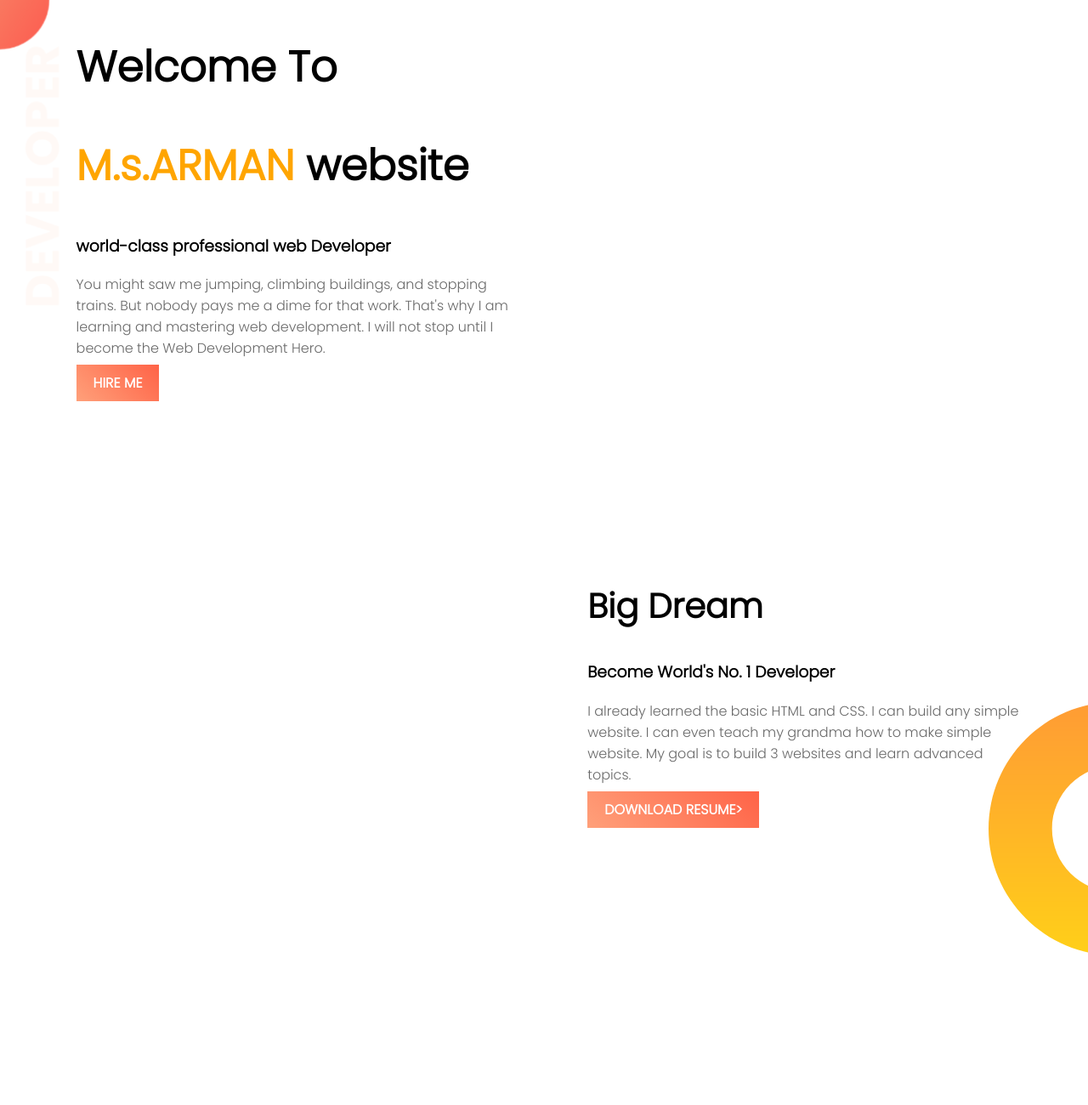
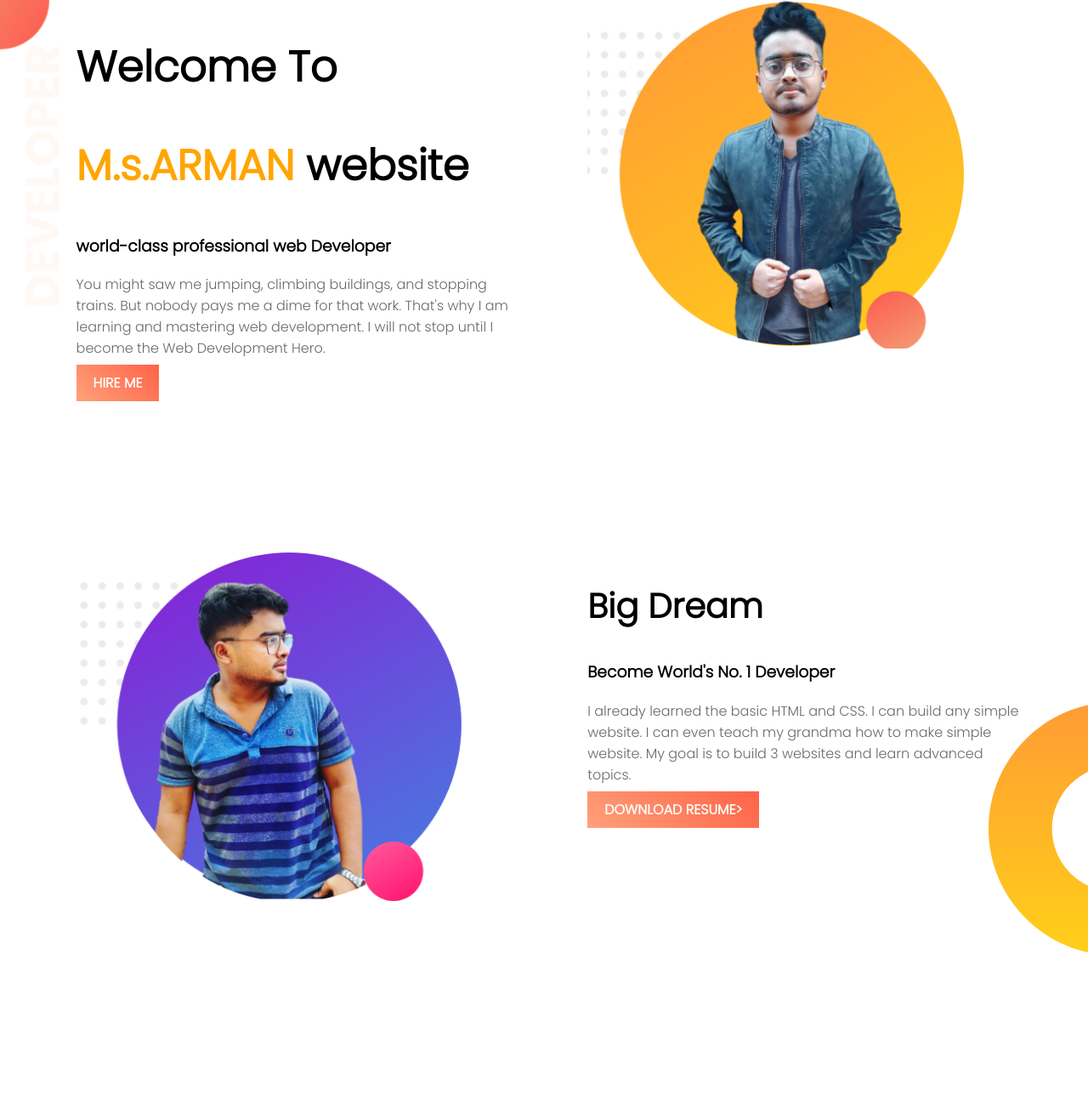
Before and after one commit to mdshahedarman/wed-portfolio, a plain HTML site: page index.html in a window 1280 px wide. Shown: the top 1300 px of the page at 85% size. Drawn offline with Linux system fonts and the light colour scheme; files whose address does not match are found by name.

```diff
--- a/index.html
+++ b/index.html
@@ -20,12 +20,12 @@
         </div>
 
         <div class="half-width">
-            <img src="profile1.png.png" alt="">
+            <img src="./images/profile1.png" alt="">
         </div>
     </section>
     <section class="dream-area">
         <div class="half-width">
-            <img src="profile2.png.png" alt="">
+            <img src="./images/profile2.png" alt="">
 
         </div>
         <div class="half-width">
```
Also changed, not shown: images/profile1.png (renamed from images/profile1.png.png), images/profile2.png (renamed from images/profile2.png.png).
